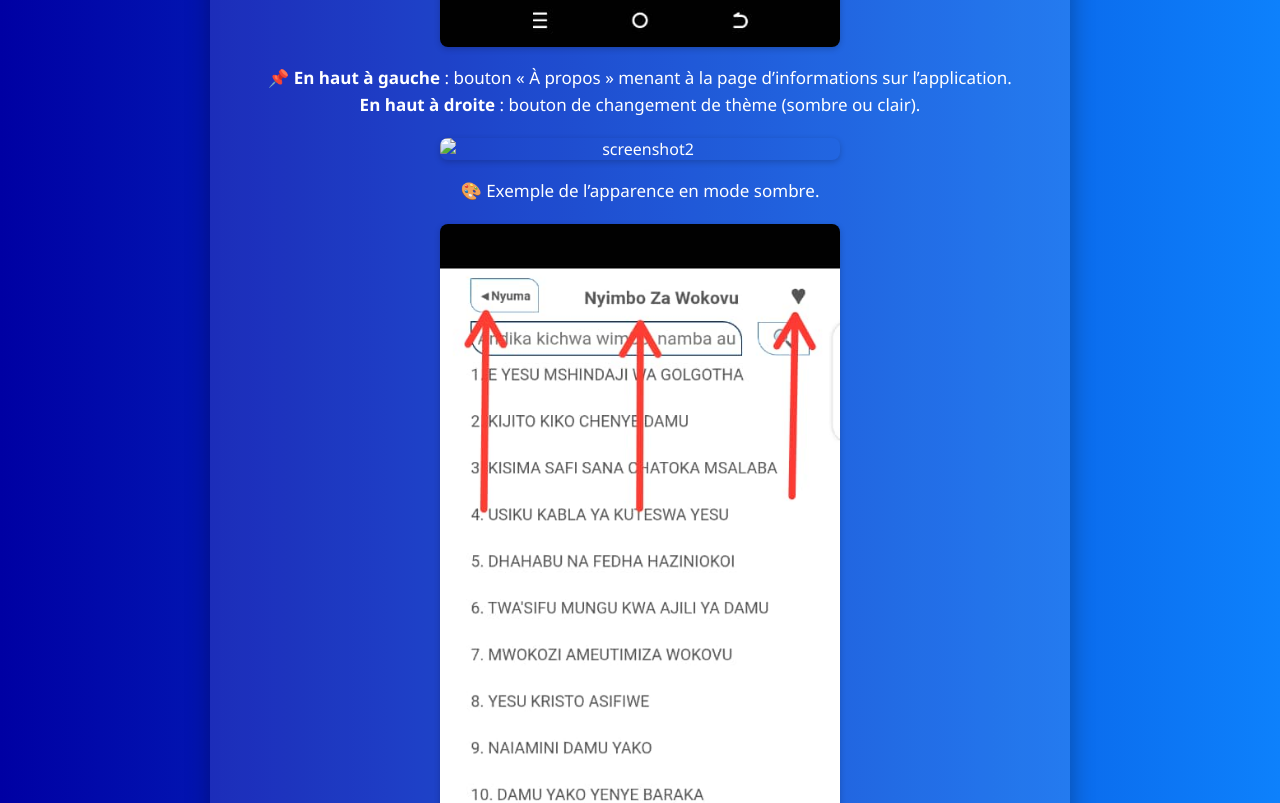
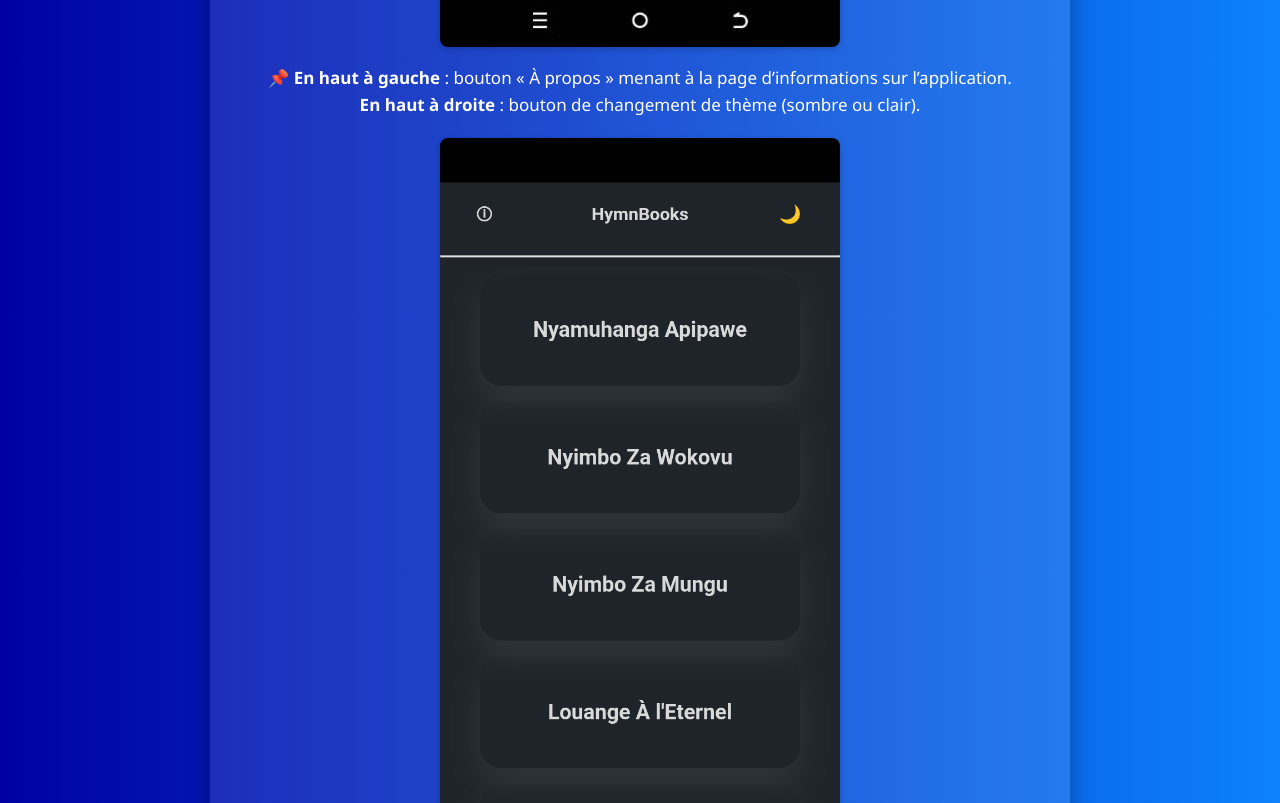
Before and after one commit to jakelight-40/DownloaderHym-Apk, a plain HTML site: page index.html in a window 1280 px wide. Shown: the part 2480-3283 px from the top of the page. Drawn offline with Linux system fonts and the light colour scheme.

Commit message:
index.html

```diff
--- a/index.html
+++ b/index.html
@@ -161,7 +161,7 @@
 </div>
 
   <div class="screenshot">
-  <img src="screenshot2.jpg" alt="screenshot2">
+  <img src="screenshot2.png" alt="screenshot2">
   <p>🎨 Exemple de l’apparence en mode sombre.</p>
 </div>
 
```
